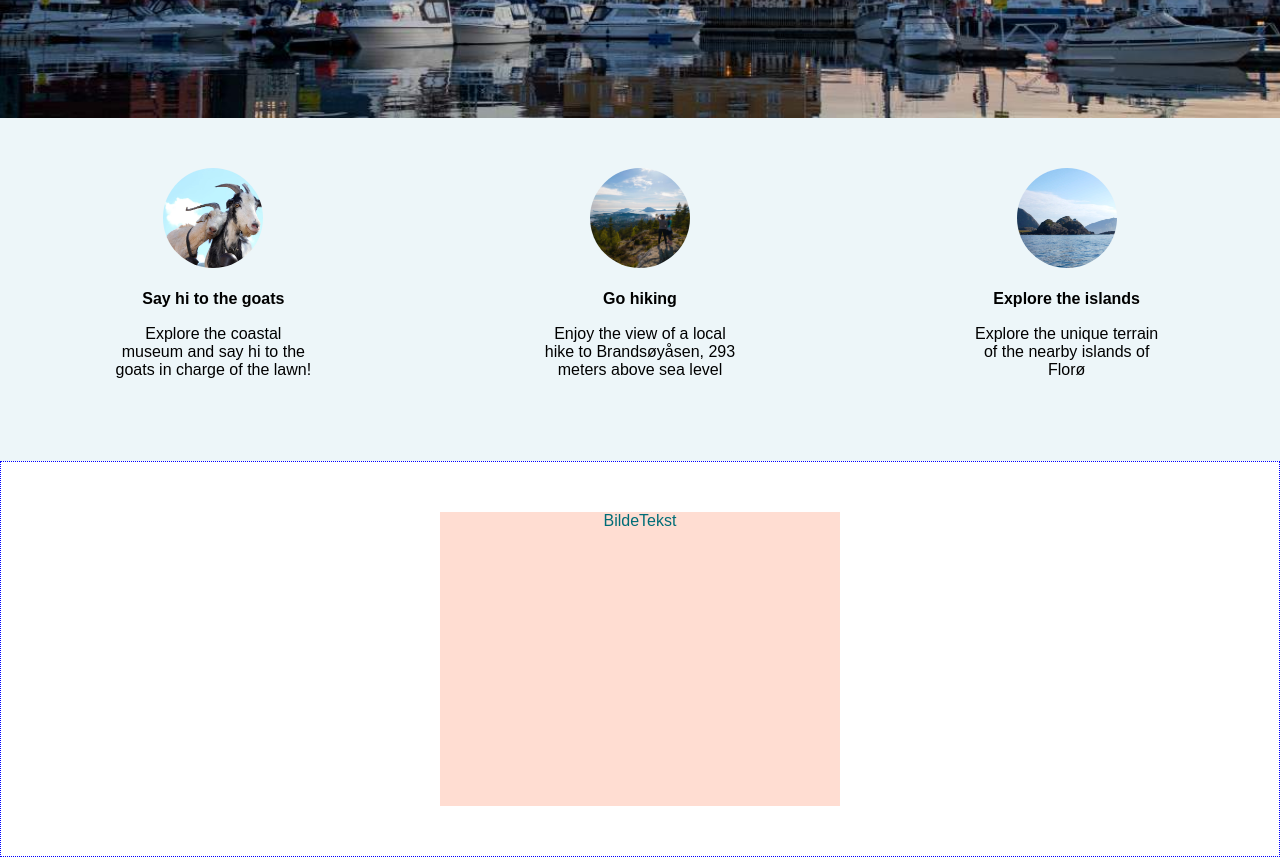
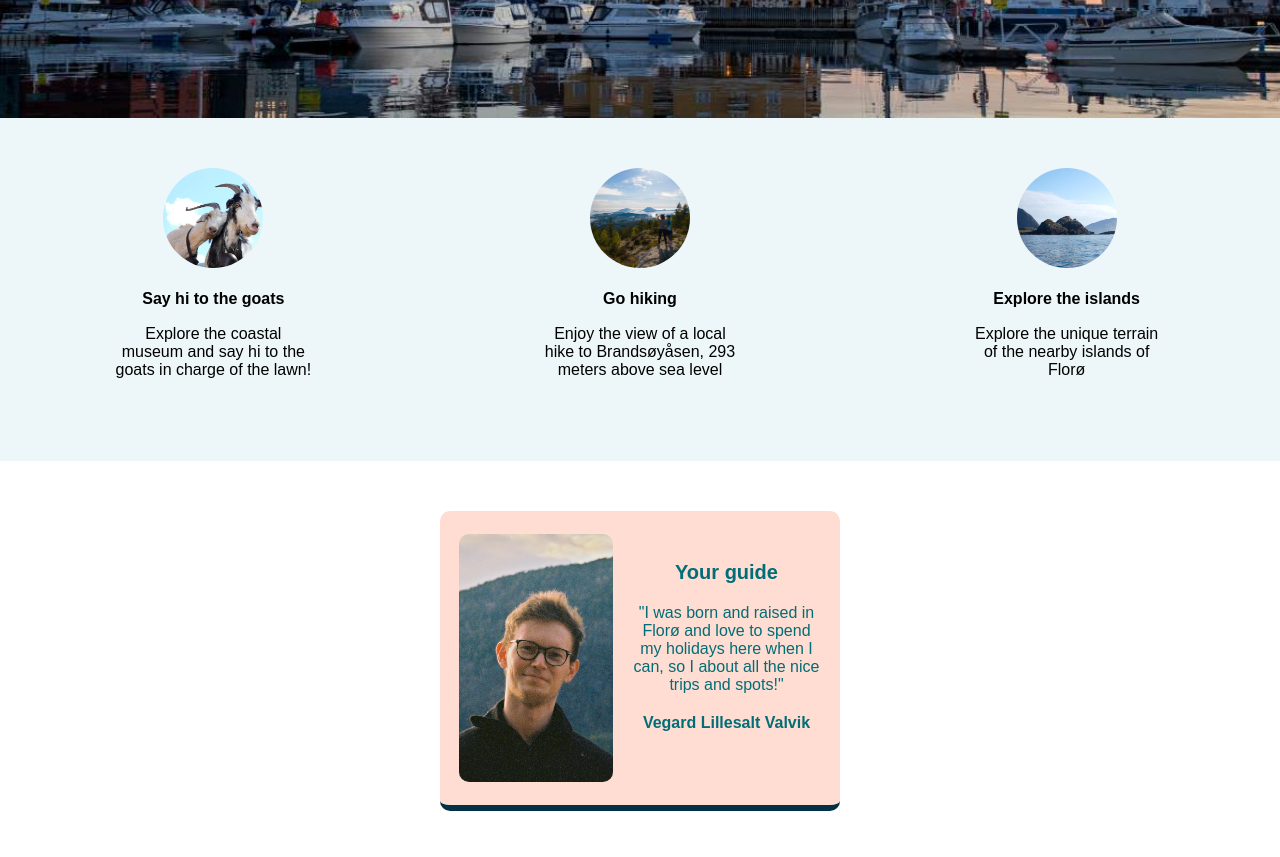
Before and after one commit to begs/hometown-homepage, a plain HTML site: page index.html in a window 1280 px wide. Shown: the part 225-1082 px from the top of the page. Drawn offline with Linux system fonts and the light colour scheme.

Commit message:
Finished design, small tweaks

```diff
--- a/index.html
+++ b/index.html
@@ -33,8 +33,15 @@
 
 	<div id="guide-section">
 		<div id="guide-card">
-			<div>Bilde</div>
-			<div>Tekst</div>
+			<img id="profile-picture" src="images/vegard.jpeg">
+			<div id="guide-text">
+				<h2>Your guide</h2>
+				<p>"I was born and raised in Florø and love to spend my holidays here when I can,
+					so I about all the nice trips and spots!"</p>
+				<p class="bold">Vegard Lillesalt Valvik</p>
+
+
+			</div>
 		</div>
 	</div>
 </body>
--- a/styles.css
+++ b/styles.css
@@ -82,15 +82,41 @@ body {
 	display: flex;
 	justify-content: center;
 	height: 394px;
-	border: 1px dotted blue;
 }
 
 #guide-card {
 	display: flex;
-	justify-content: center;
+	justify-content: space-evenly;
 	height: 294px;
 	width: 400px;
 	background: #FFDDD2;
 	color: #006D77;
 	margin: 50px 0;
+	border-radius: 10px;
+	border-bottom: 6px solid #023047;
 }
+
+#profile-picture {
+	max-height: 250px;
+	width: auto;
+	border-radius: 10px;
+	margin: 23px 0px;
+}
+
+#guide-text {
+	max-width: 190px;
+}
+
+#guide-text .bold {
+	font-weight: bold;
+}
+
+#guide-text h2 {
+	font-size: 20px;
+	margin-top: 50px;
+	margin-bottom:10px;
+}
+
+#guide-text p {
+	margin: 20px 0;
+}
```
Also changed, not shown: images/vegard.jpeg (added).
